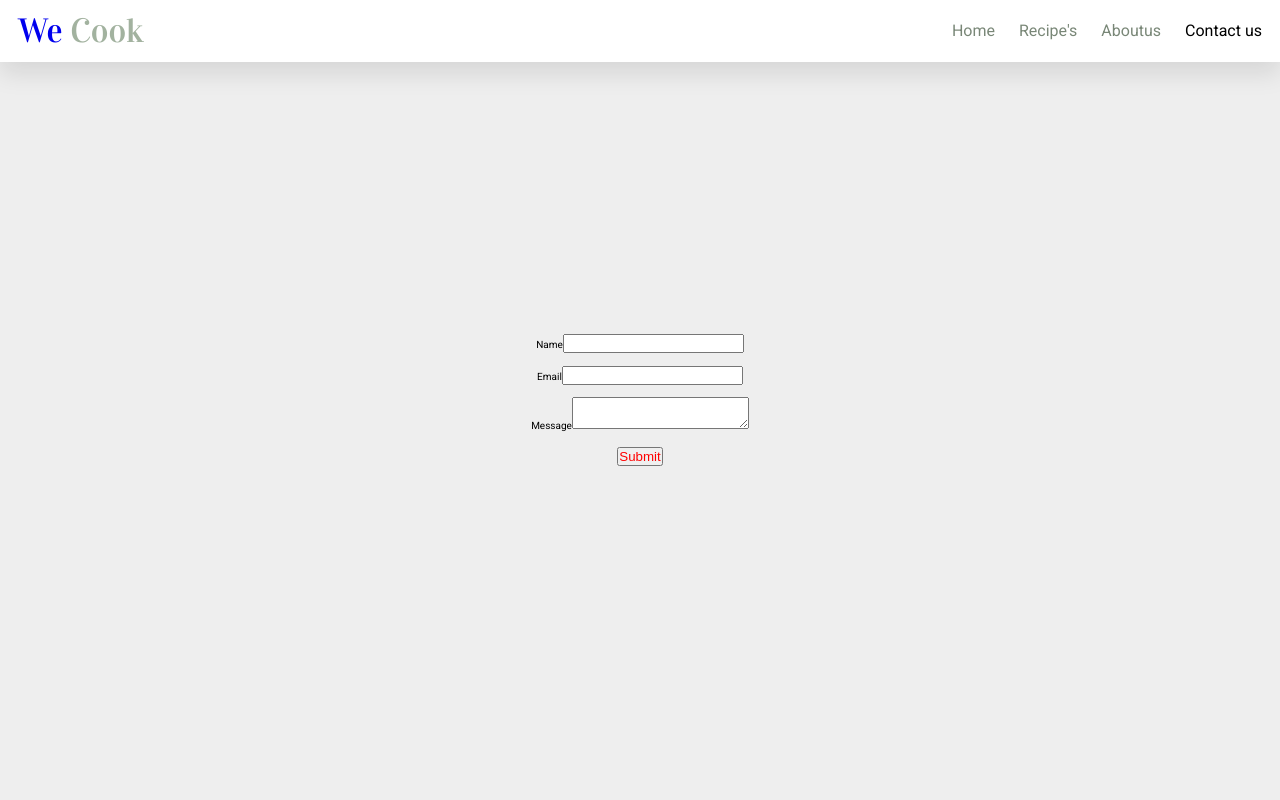
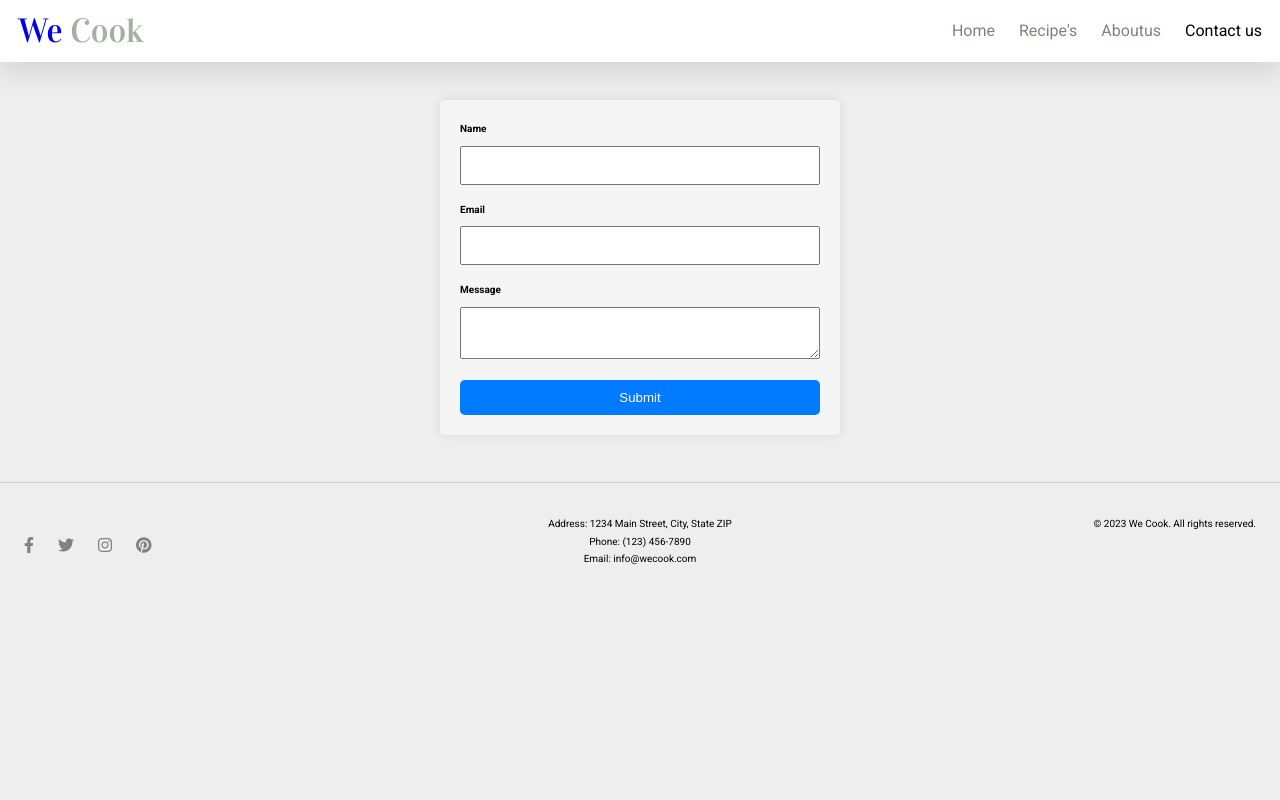
Before and after one commit to Hardik-Metaliya/Cooking-Site, a React (Vite) app in the folder client/: page /contactus in a window 1280 px wide. Shown: the top 800 px of the page. Built offline with nearby package versions, Linux system fonts and the light colour scheme.

Commit message:
updated updated contact form style and structure

```diff
--- a/client/src/pages/contactUs/Contact.jsx
+++ b/client/src/pages/contactUs/Contact.jsx
@@ -42,9 +42,8 @@ const ContactForm = () => {
           body: JSON.stringify({ name, email, message }),
         }
       );
-
       if (response.ok) {
-        setSuccessMessage("Email sent successfully");
+        setSuccessMessage("sent successfully");
         setName("");
         setEmail("");
         setMessage("");
@@ -61,7 +60,10 @@ const ContactForm = () => {
   return (
     <form
       onSubmit={handleSubmit}
-      className="container section-lg contact-container">
+      className="container section-lg "
+      id="contact-form"
+    >
+      <div className="form">
         <div>
           <label htmlFor="name">Name</label>
           <input
@@ -90,7 +92,8 @@ const ContactForm = () => {
             id="message"
             value={message}
             onChange={(e) => setMessage(e.target.value)}
-          required></textarea>
+            required
+          ></textarea>
           {errors.message && <span className="error">{errors.message}</span>}
         </div>
         {errors.server && (
@@ -103,9 +106,11 @@ const ContactForm = () => {
         <button
           type="submit"
           onClick={() => setwasclicked(true)}
-        className={wasclicked ? "clicked" : "none"}>
+          className={wasclicked ? "clicked" : "none"}
+        >
           Submit
         </button>
+      </div>
     </form>
   );
 };
--- a/client/src/pages/contactUs/contact.css
+++ b/client/src/pages/contactUs/contact.css
@@ -1,28 +1,48 @@
-.contact-container {
+#contact-form {
+  max-width: 400px;
+  padding: 20px;
+  background-color: #f5f5f5;
+  border-radius: 5px;
   margin-top: 10rem;
-  display: flex;
-  align-items: center;
-  justify-content: center;
-  height: 100vh;
+  box-shadow: 0 0 10px rgba(0, 0, 0, 0.1);
 }
-.clicked {
-  pointer-events: none;
-  cursor: not-allowed;
-  color: grey;
+
+#contact-form label {
+  display: block;
+  margin-bottom: 8px;
+  font-weight: bold;
 }
-.none {
+
+#contact-form input,
+#contact-form textarea {
+  width: 100%;
+  padding: 10px;
+  margin-bottom: 16px;
+}
+
+#contact-form button {
+  display: block;
+  width: 100%;
+  padding: 10px;
+  background-color: #007bff;
+  color: #fff;
+  border: none;
+  border-radius: 5px;
+  cursor: pointer;
+  transition: background-color 0.3s ease;
+}
+
+#contact-form button:hover {
+  background-color: #0056b3;
+}
+
+#contact-form .error {
   color: red;
+  margin-bottom: 8px;
 }
-.success {
+
+#contact-form .success {
   color: green;
+  margin-top: 8px;
+  margin-bottom: 16px;
 }
-.error {
-  color: red;
-}
-form {
-  display: flex;
-  flex-direction: column;
-  gap: 1.2rem;
-  align-items: end;
-  justify-content: center;
-}
```
Lines whose indentation alone changed are shown as unchanged.
